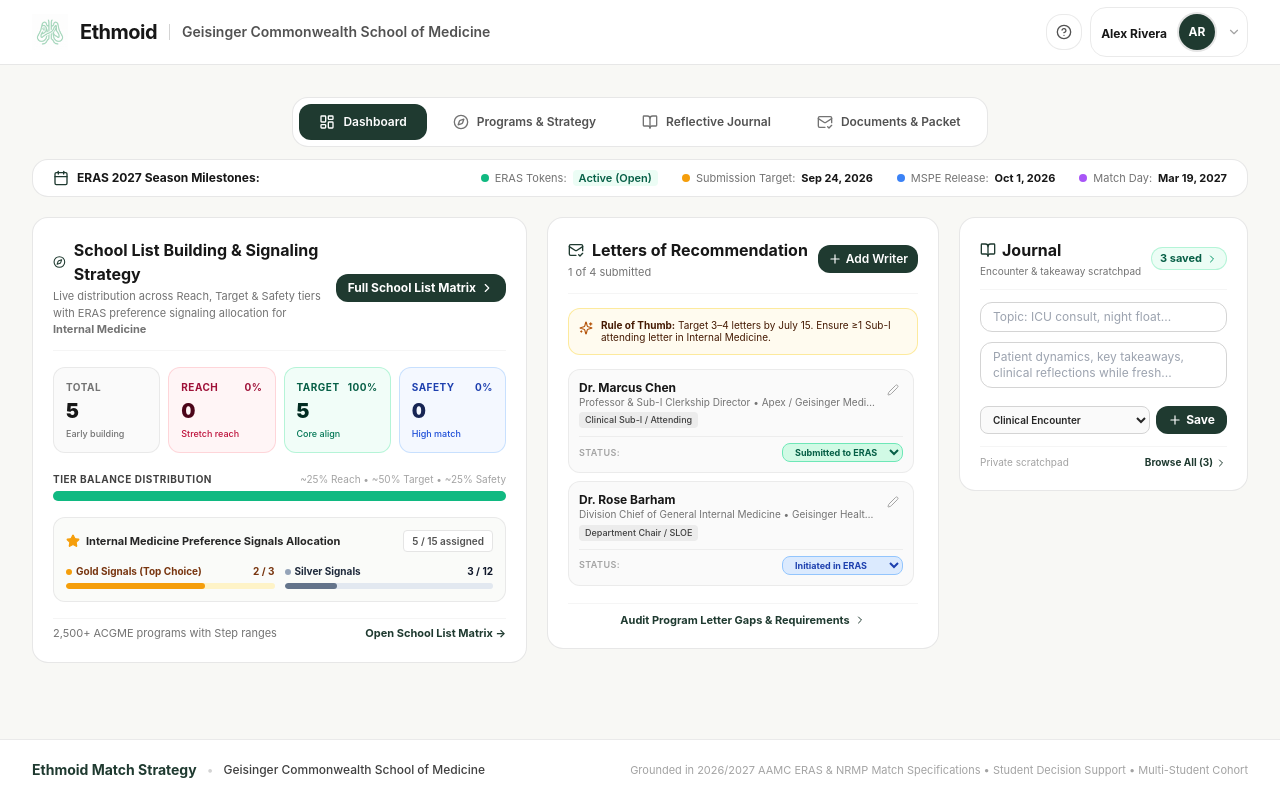
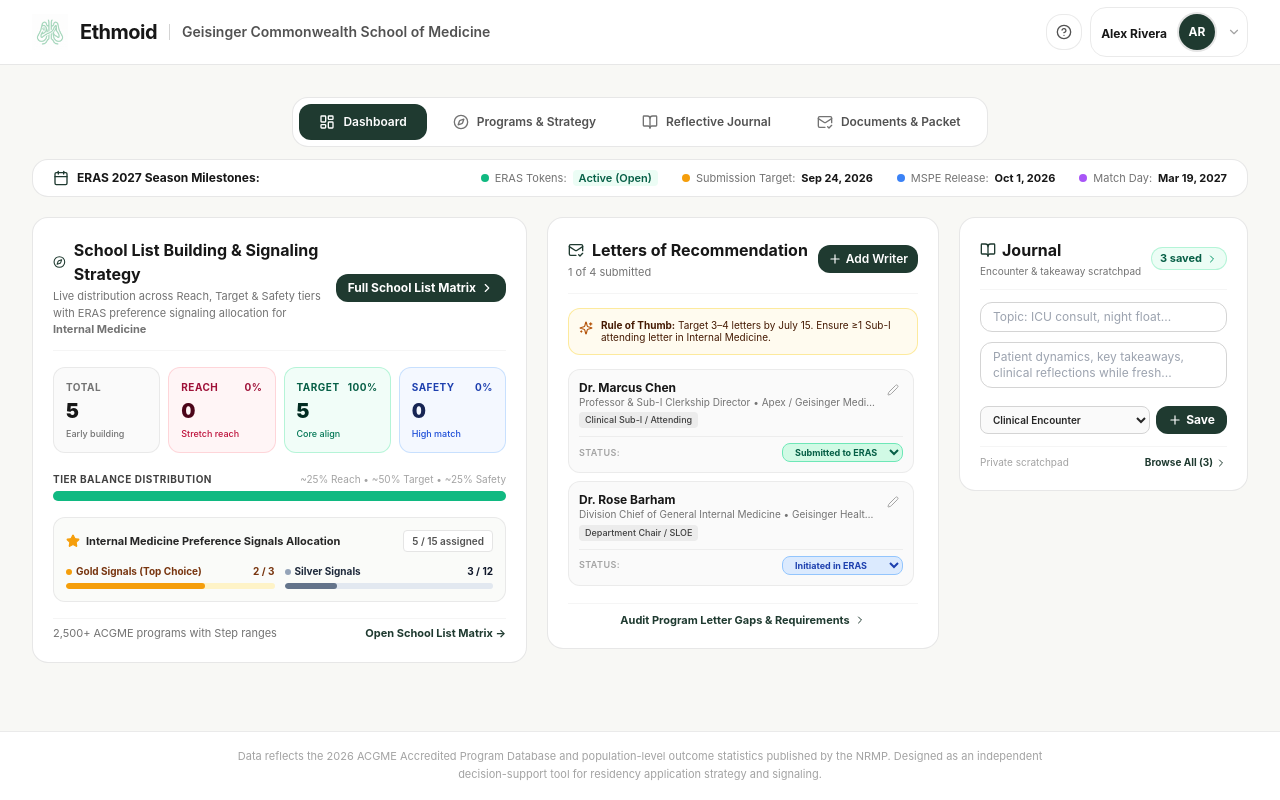
Before and after one commit to hacharya65/eras_program_list_builder, a Next.js app: page / in a window 1280 px wide. Both pictures are taken after a click on the button "Quick Demo: Log In as Alex Rivera (MS4)". Built offline with nearby package versions, Linux system fonts and the light colour scheme.

Commit message:
Update footer: remove branding/school, center disclaimer on ACGME & NRMP data

```diff
--- a/src/app/page.tsx
+++ b/src/app/page.tsx
@@ -144,21 +144,12 @@
         }}
       />
 
-      {/* Institutional Footer */}
-      <footer className="border-t border-neutral-200/80 bg-white py-5 text-center text-xs text-neutral-500">
-        <div className="max-w-7xl mx-auto px-4 sm:px-6 lg:px-8 flex flex-col sm:flex-row items-center justify-between gap-3">
-          <div className="flex items-center gap-2.5">
-            <span className="font-bold text-[#1F3A30] text-sm">Ethmoid Match Strategy</span>
-            {currentSchool && (
-              <>
-                <span className="text-neutral-300">&bull;</span>
-                <span className="font-medium text-neutral-700">{currentSchool}</span>
-              </>
-            )}
-          </div>
-          <span className="text-neutral-400 text-[11px]">
-            Grounded in 2026/2027 AAMC ERAS &amp; NRMP Match Specifications &bull; Student Decision Support &bull; Multi-Student Cohort
-          </span>
+      {/* Centered Professional Disclaimer Footer */}
+      <footer className="border-t border-neutral-200/80 bg-white py-4 text-center">
+        <div className="max-w-4xl mx-auto px-4 sm:px-6 lg:px-8">
+          <p className="text-[11px] text-neutral-400 leading-relaxed font-normal">
+            Data reflects the 2026 ACGME Accredited Program Database and population-level outcome statistics published by the NRMP. Designed as an independent decision-support tool for residency application strategy and signaling.
+          </p>
         </div>
       </footer>
     </div>
```
